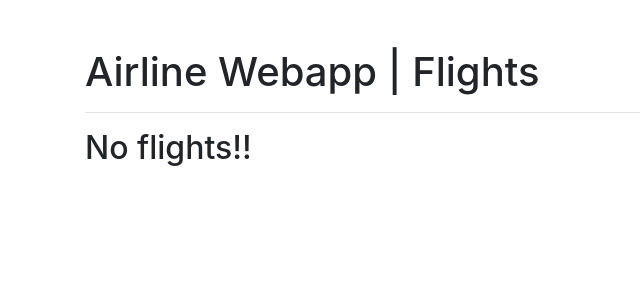
After one commit to AhmedElaguab/airline-webapp, a Flask app: page /flights in a window 1280 px wide. The commit adds this page. Shown: the top 300 px of the page, without its empty margins (0-640 px from the left). Run offline with Flask 2, Linux system fonts and the light colour scheme; data that the repository does not hold is empty; some libraries are stand-ins or nearby versions.

Commit message:
Add list flights route

```diff
--- a/app.py
+++ b/app.py
@@ -13,3 +13,10 @@ def index():
     """List flights for booking."""
     flights = Flight.query.all()
     return render_template("index.html", flights=flights)
+
+
+@app.route("/flights")
+def flights():
+    """List all flights."""
+    flights = Flight.query.all()
+    return render_template("flights.html", flights=flights)
--- /dev/null
+++ b/templates/flights.html
@@ -0,0 +1,21 @@
+{% extends "base.html" %}
+
+<!-- Title block -->
+{% block title%} Flights | Airline Webapp {% endblock %}
+
+<!-- Content block -->
+{% block content %}
+<h1>Airline Webapp | Flights</h1>
+<hr>
+{% if flights %}
+<h2 class="mb-4">Flights list:</h2>
+<ul>
+  {% for flight in flights %}
+  <li>{{ flight.format }}</li>
+  {% endfor %}
+</ul>
+{% else %}
+<h2>No flights!!</h2>
+{% endif %}
+
+{% endblock %}
--- a/templates/index.html
+++ b/templates/index.html
@@ -5,7 +5,7 @@
 
 <!-- Content block -->
 {% block content %}
-<h1>Airline Webapp.</h1>
+<h1>Airline Webapp | Home</h1>
 <hr>
 {% if flights %}
 <h2 class="mb-4">Select a flight to book:</h2>
```
